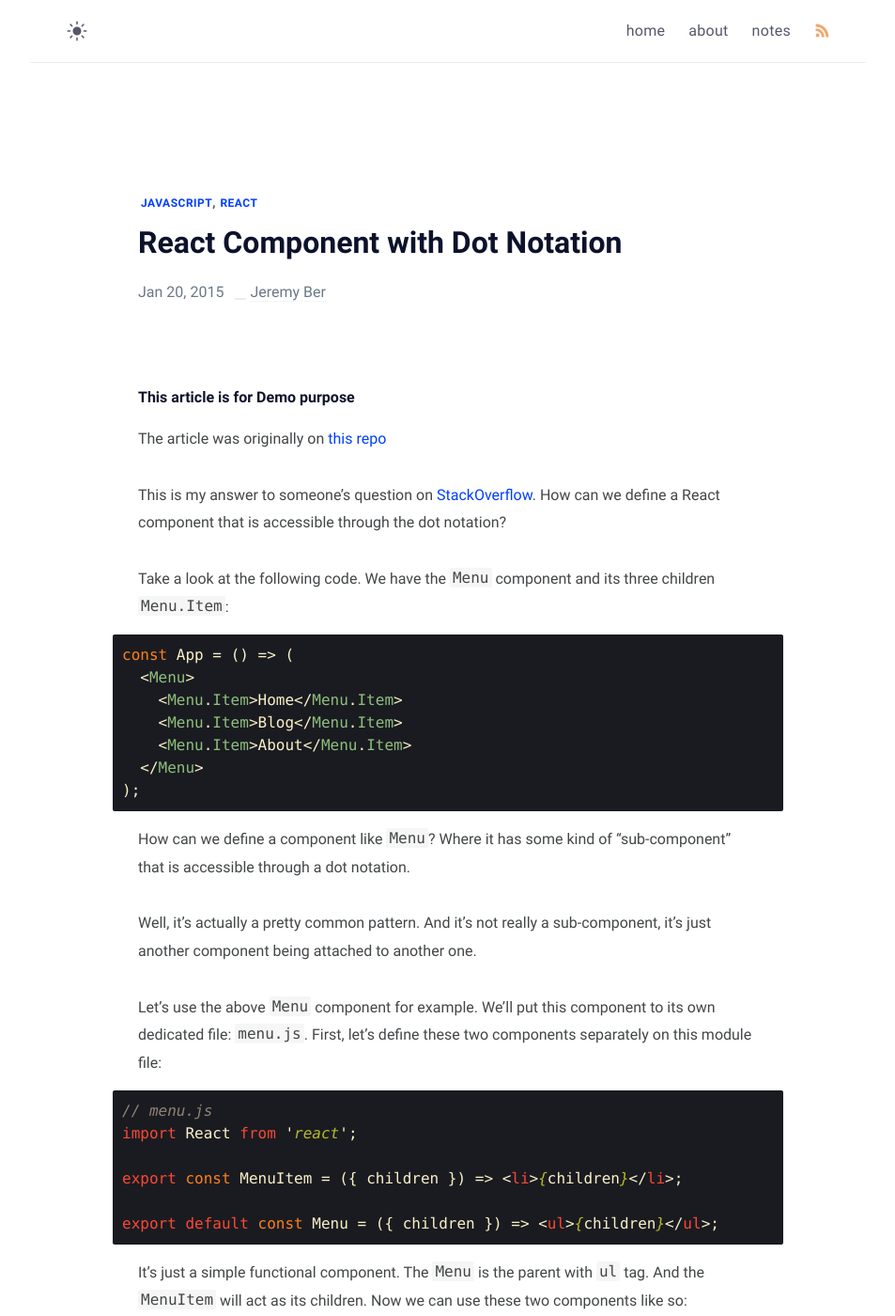
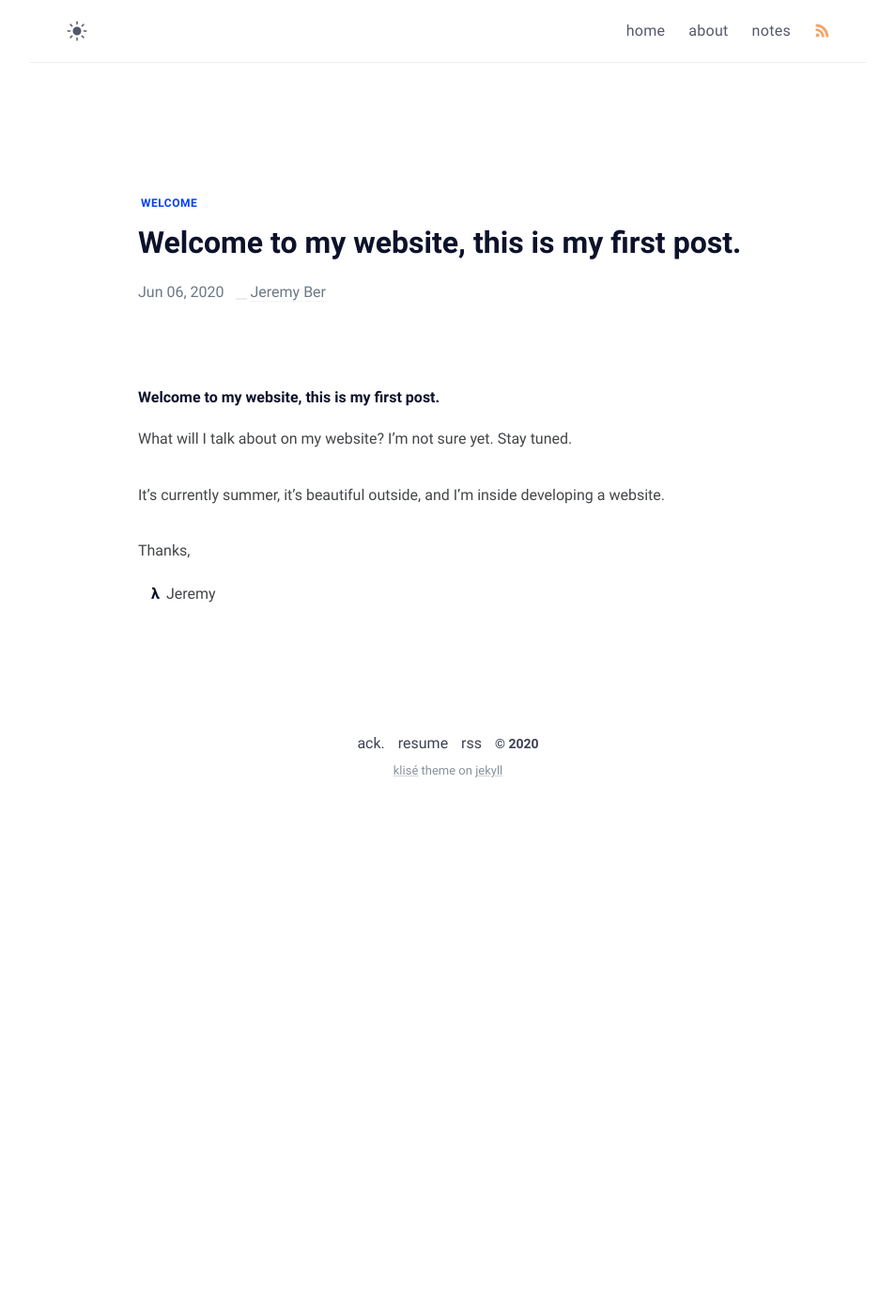
Before and after one commit to jeremyber/jeremyber.com, a Jekyll site: the page built from _posts/2020-06-06-welcome-to-my-website/2020-06-06-welcome-to-my-website.md, in a window 1280 px wide and 1400 px high. Shown: the whole window at 94% size, without its empty margins (163-1116 px from the left). Built offline with Jekyll 4.4.1, drawn with Linux system fonts in a browser that asks for light colours; some of the changed text lies outside the part shown.

````diff
--- a/_posts/2020-06-06-welcome-to-my-website/2020-06-06-welcome-to-my-website.md
+++ b/_posts/2020-06-06-welcome-to-my-website/2020-06-06-welcome-to-my-website.md
@@ -1,112 +1,16 @@
 ---
-title: React Component with Dot Notation
-date: 2015-01-20 12:09:42
-tags: [javascript, react]
+title: Welcome to my website, this is my first post.
+date: 2020-06-06 18:00:00
+tags: [welcome]
 description: Learn how to define a React component that is accessible through the dot notation. A common component pattern to show a parent-child relation.
 ---
 
-##### This article is for Demo purpose
+##### Welcome to my website, this is my first post.
 
-The article was originally on [this repo](https://github.com/risan/risanb.com/blob/master/content/posts/react-component-with-dot-notation/index.md)
+What will I talk about on my website? I'm not sure yet. Stay tuned.
 
-This is my answer to someone's question on [StackOverflow](https://stackoverflow.com/questions/49256472/react-how-to-extend-a-component-that-has-child-components-and-keep-them/49258038#answer-49258038). How can we define a React component that is accessible through the dot notation?
+It's currently summer, it's beautiful outside, and I'm inside developing a website.
 
-Take a look at the following code. We have the `Menu` component and its three children `Menu.Item`:
 
-```jsx
-const App = () => (
-  <Menu>
-    <Menu.Item>Home</Menu.Item>
-    <Menu.Item>Blog</Menu.Item>
-    <Menu.Item>About</Menu.Item>
-  </Menu>
-);
-```
-
-How can we define a component like `Menu`? Where it has some kind of "sub-component" that is accessible through a dot notation.
-
-Well, it's actually a pretty common pattern. And it's not really a sub-component, it's just another component being attached to another one.
-
-Let's use the above `Menu` component for example. We'll put this component to its own dedicated file: `menu.js`. First, let's define these two components separately on this module file:
-
-```jsx
-// menu.js
-import React from 'react';
-
-export const MenuItem = ({ children }) => <li>{children}</li>;
-
-export default const Menu = ({ children }) => <ul>{children}</ul>;
-```
-
-It's just a simple functional component. The `Menu` is the parent with `ul` tag. And the `MenuItem` will act as its children. Now we can use these two components like so:
-
-```jsx
-import React from "react";
-import { render } from "react-dom";
-import Menu, { MenuItem } from "./menu";
-
-const App = () => (
-  <Menu>
-    <MenuItem>Home</MenuItem>
-    <MenuItem>Blog</MenuItem>
-    <MenuItem>About</MenuItem>
-  </Menu>
-);
-
-render(<App />, document.getElementById("root"));
-```
-
-Where's the dot notation? To make our `MenuItem` component accessible through the dot nation, we can simply attach it to the `Menu` component as a static property. To do so, we can no longer use the functional component for `Menu` and switch to the class component instead:
-
-```jsx
-// menu.js
-import React, { Component } from 'react';
-
-export default const MenuItem = ({ children }) => <li>{children}</li>;
-
-export default class Menu extends Component {
-  static Item = MenuItem;
-
-  render() {
-    return (
-      <ul>{this.props.children}</ul>
-    );
-  }
-}
-```
-
-Now we can use the dot notation to declare the `MenuItem` component:
-
-```jsx
-import React from "react";
-import { render } from "react-dom";
-import Menu from "./menu";
-
-const App = () => (
-  <Menu>
-    <Menu.Item>Home</Menu.Item>
-    <Menu.Item>Blog</Menu.Item>
-    <Menu.Item>About</Menu.Item>
-  </Menu>
-);
-
-render(<App />, document.getElementById("root"));
-```
-
-You can also put the `MenuItem` component definition directly within the `Menu` class. But this way you can no longer import `MenuItem` individually.
-
-```jsx
-import React, { Component } from "react";
-
-export default class Menu extends Component {
-  static Item = ({ children }) => <li>{children}</li>;
-
-  render() {
-    return <ul>{this.props.children}</ul>;
-  }
-}
-```
-
-##### This article is for Demo purpose
-
-The article was originally on [this repo](https://github.com/risan/risanb.com/blob/master/content/posts/react-component-with-dot-notation/index.md)
+Thanks,
+- Jeremy
````
Also changed, not shown: 5 other files.
